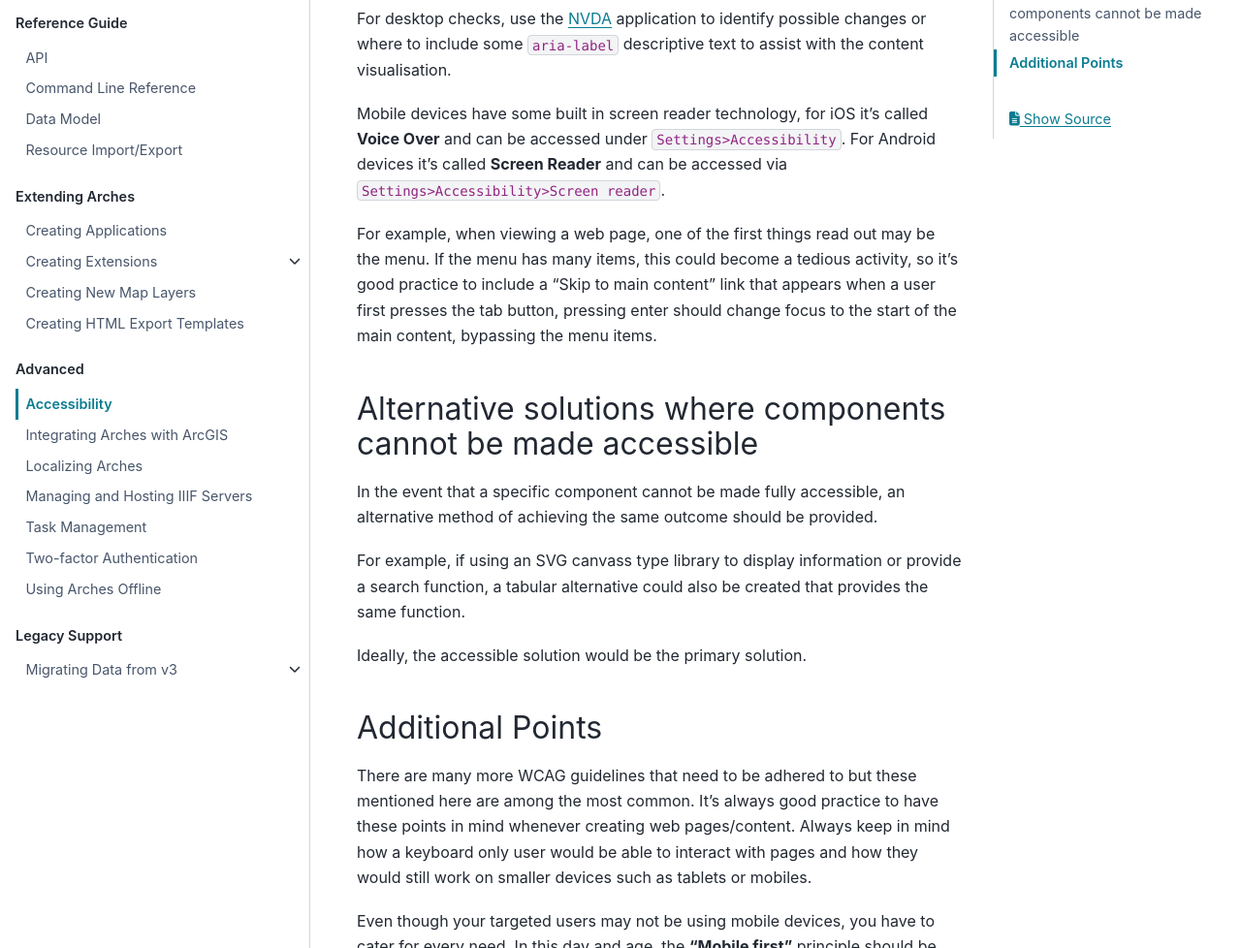
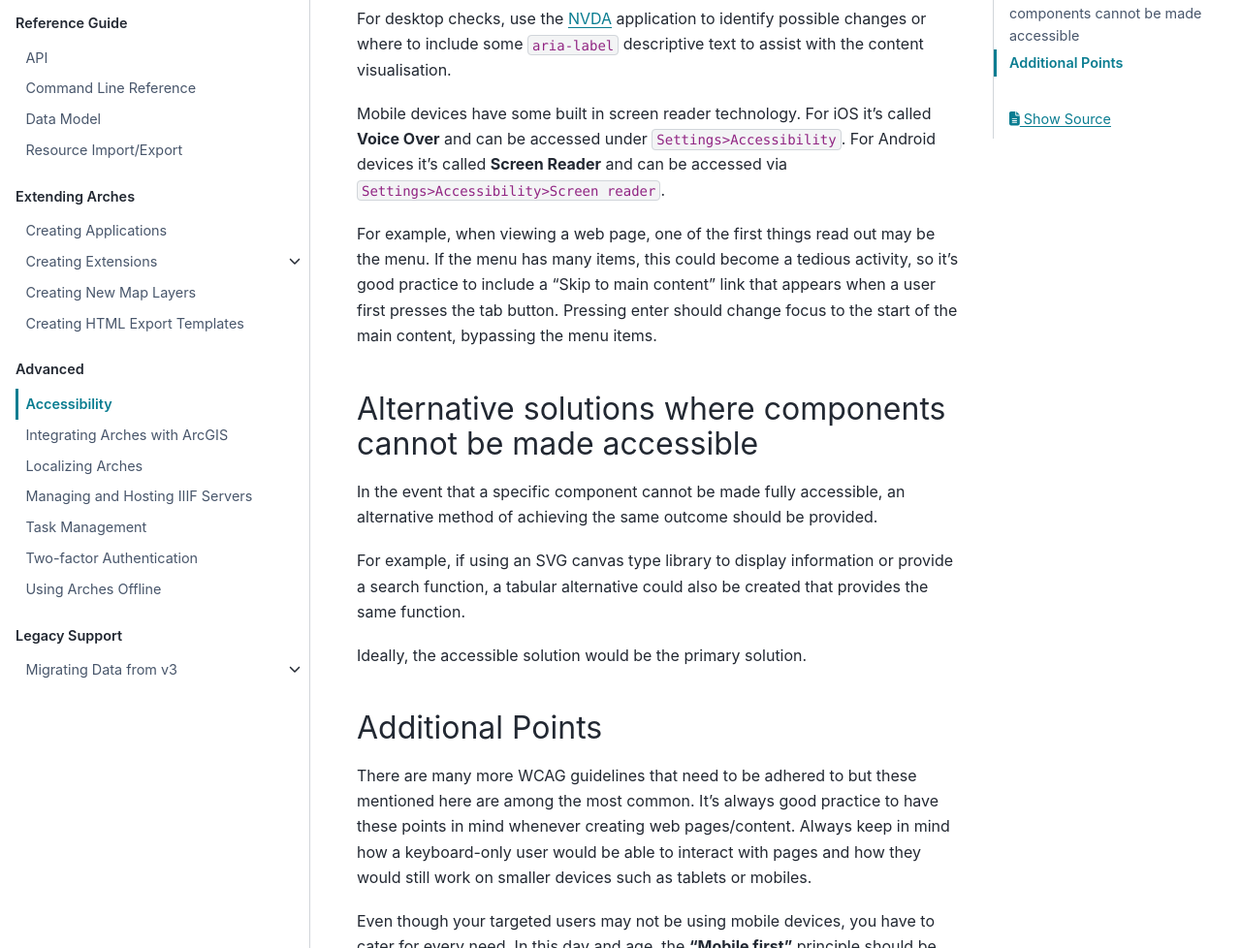
Before and after one commit to archesproject/arches-docs, a Sphinx documentation site: the page built from docs/developing/advanced/accessibility.rst, in a window 1280 px wide and 1400 px high, scrolled down 7184 px. Shown: the part 169-1147 px from the top of the window at 97% size. Built offline with Sphinx 7.4.7 and the PyData theme 0.15.4, drawn with Linux system fonts in a browser that asks for light colours; some of the changed text lies outside the part shown.

Commit message:
Copy edit accessibility docs

```diff
--- a/docs/developing/advanced/accessibility.rst
+++ b/docs/developing/advanced/accessibility.rst
@@ -30,7 +30,7 @@
 
 In a number of regions, organisations are required to ensure that any software they use, or provide as a service, is accessible for users with disabilities. To this end, any UI development within Arches must take measures to conform to the guidance set out in the WCAG 2.1 requirements. This will allow Arches to be more easily adopted by such organisations and provide benefits to a wider audience.
 
-The following information details the minimum steps required adhere to WCAG accessibility guidelines. Although the remit has been to adhere to AA standards, wherever possible AAA has been reached for issues such as color contrast.
+The following information details the minimum steps required to adhere to WCAG accessibility guidelines. Although the remit has been to adhere to AA standards, wherever possible AAA has been reached for issues such as color contrast.
 
 Here's a link to all the `WCAG 2.1 requirements <https://www.w3.org/TR/WCAG21/#requirements-for-wcag-2-1>`_
 
@@ -62,7 +62,7 @@
 
 Using a combination of the Wave browser extension and the Contrast Checker website mentioned above, you can identify what elements on a page that need changing, for example, from the Arches v5 demo site, take the "Resource Type" button on the search page:
 
-It has a background color ``#579DDB`` and a foreground color ``#FFFFFF`` - this fails the contrast test. You can use the contrast checker to test how things look when you lighten or darken either the background or foreground. In this instance, using the slider, lets darken the background color to be ``#1E5A8F`` instead, which passes WCAG AAA.
+It has a background color ``#579DDB`` and a foreground color ``#FFFFFF`` - this fails the contrast test. You can use the contrast checker to test how things look when you lighten or darken either the background or foreground. In this instance, using the slider, let's darken the background color to be ``#1E5A8F`` instead, which passes WCAG AAA.
 
 Form Fields
 -----------
@@ -85,7 +85,7 @@
         <label for="myField">Field label text</label>
         <input type="text" id="myField">
 
-Sometimes it may suit design purposes not to have a label and make use of placeholder text. This is fine but be mindful that users using screen readers will not get placeholder text read out to them. So we can make use of the ``aria-label`` attribute:
+Sometimes it may suit design purposes not to have a label and make use of placeholder text. This is fine, but be mindful that users using screen readers will not get placeholder text read out to them. So we can make use of the ``aria-label`` attribute:
 
     .. code-block:: html
 
@@ -160,7 +160,7 @@
         Some content
     </div>
 
-This will listen for a mouse click on the ``div`` element but this won't work if a user is using their keyboard to navigate and operate the website. A keyboard user will not be able to ``tab`` to this element or be able to action it by pressing their space bar or enter key. To facilitate this, we need to make it ``tabbable`` and actionable via a ``keypress`` as follows:
+This will listen for a mouse click on the ``div`` element, but this won't work if a user is using their keyboard to navigate and operate the website. A keyboard user will not be able to ``tab`` to this element or be able to action it by pressing their space bar or enter key. To facilitate this, we need to make it ``tabbable`` and actionable via a ``keypress`` as follows:
 
 .. code-block:: html
 
@@ -184,11 +184,11 @@
 
 The website should offer the same functionality whether viewing on a large monitor or mobile screen and anything in between so that we can be as inclusive as possible. If certain information cannot be viewed on a smaller screens, then a suitable alternative should be presented to the user.
 
-Arches uses the javascript library called Bootstrap which enables the content to be rendered in a grid system that can be adapted to suit varying screen sizes and types, including mobiles and tablets. No content should appear 'cut-off' when reducing the screen width, it should either stack, wrap or be presented differently.
+Arches uses the javascript library called Bootstrap which enables the content to be rendered in a grid system that can be adapted to suit varying screen sizes and types, including mobiles and tablets. No content should appear 'cut-off' when reducing the screen width; it should either stack, wrap or be presented differently.
 
-This can easily be tested in a browser such as Chrome or Firefox which have built in developer tools for viewing at different devices or screen widths. Of course the ultimate test would be to use an actual device to see what happens in the real world, for this level of testing I would recommend Browserstack which has access to many different physical devices and browsers.
+This can easily be tested in a browser such as Chrome or Firefox which have built in developer tools for viewing at different devices or screen widths. Of course the ultimate test would be to use an actual device to see what happens in the real world. For this level of testing I would recommend Browserstack which has access to many different physical devices and browsers.
 
-It's also good practice to ensure that web pages operate the same using different web browsers, for example some things may not work correctly in Safari or Chrome but everything seems fine in Firefox.
+It's also good practice to ensure that web pages operate the same using different web browsers. For example, some things may not work correctly in Safari or Chrome, but everything seems fine in Firefox.
 
 HTML Validation
 ---------------
@@ -211,22 +211,22 @@
 
 For desktop checks, use the `NVDA`_ application to identify possible changes or where to include some ``aria-label`` descriptive text to assist with the content visualisation.
 
-Mobile devices have some built in screen reader technology, for iOS it's called **Voice Over** and can be accessed under ``Settings>Accessibility``. For Android devices it's called **Screen Reader** and can be accessed via ``Settings>Accessibility>Screen reader``.
+Mobile devices have some built in screen reader technology. For iOS it's called **Voice Over** and can be accessed under ``Settings>Accessibility``. For Android devices it's called **Screen Reader** and can be accessed via ``Settings>Accessibility>Screen reader``.
 
-For example, when viewing a web page, one of the first things read out may be the menu. If the menu has many items, this could become a tedious activity, so it's good practice to include a "Skip to main content" link that appears when a user first presses the tab button, pressing enter should change focus to the start of the main content, bypassing the menu items.
+For example, when viewing a web page, one of the first things read out may be the menu. If the menu has many items, this could become a tedious activity, so it's good practice to include a "Skip to main content" link that appears when a user first presses the tab button. Pressing enter should change focus to the start of the main content, bypassing the menu items.
 
 Alternative solutions where components cannot be made accessible
 ================================================================
 
 In the event that a specific component cannot be made fully accessible, an alternative method of achieving the same outcome should be provided.
 
-For example, if using an SVG canvass type library to display information or provide a search function, a tabular alternative could also be created that provides the same function.
+For example, if using an SVG canvas type library to display information or provide a search function, a tabular alternative could also be created that provides the same function.
 
 Ideally, the accessible solution would be the primary solution.
 
 Additional Points
 =================
 
-There are many more WCAG guidelines that need to be adhered to but these mentioned here are among the most common. It's always good practice to have these points in mind whenever creating web pages/content. Always keep in mind how a keyboard only user would be able to interact with pages and how they would still work on smaller devices such as tablets or mobiles.
+There are many more WCAG guidelines that need to be adhered to but these mentioned here are among the most common. It's always good practice to have these points in mind whenever creating web pages/content. Always keep in mind how a keyboard-only user would be able to interact with pages and how they would still work on smaller devices such as tablets or mobiles.
 
 Even though your targeted users may not be using mobile devices, you have to cater for every need. In this day and age, the **"Mobile first"** principle should be used and play a significant role in any product design/development work.
```
Also changed, not shown: other parts of docs/developing/advanced/accessibility.rst (+4 -4 lines).
